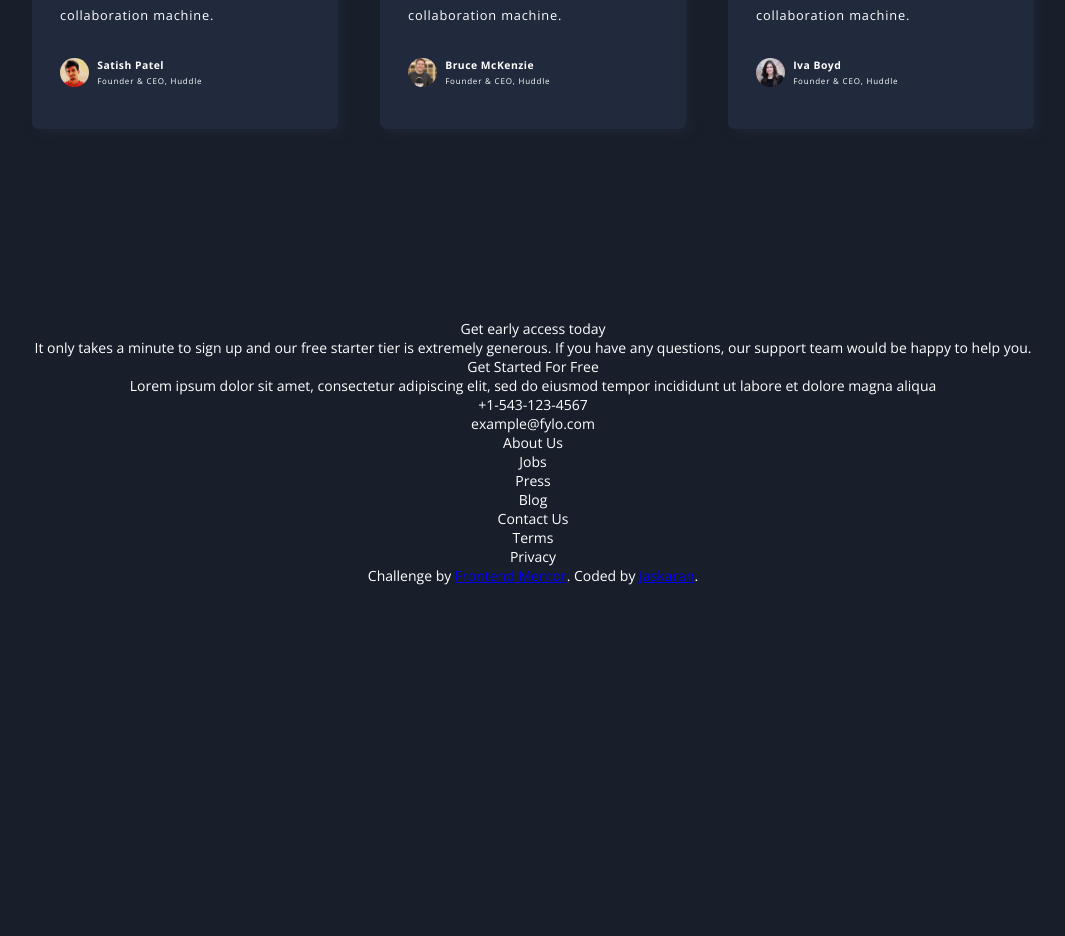
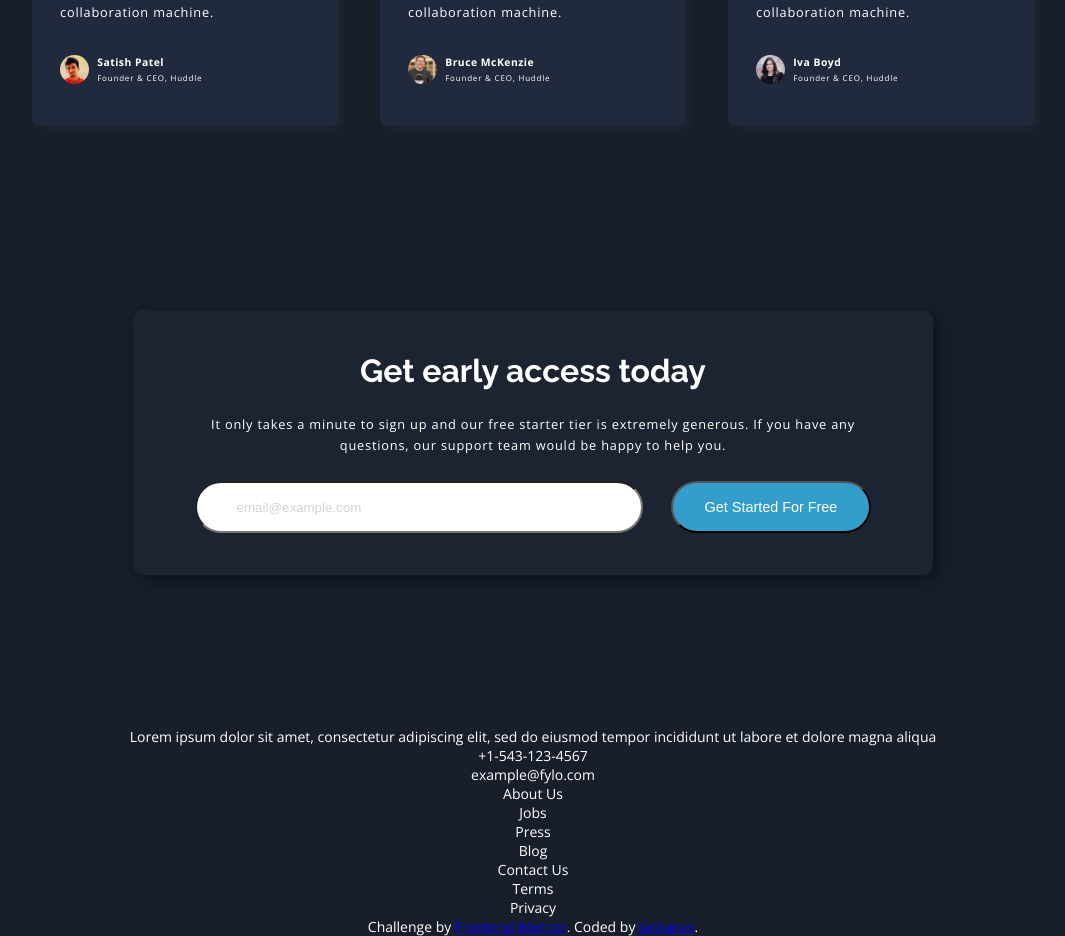
Before and after one commit to jskrnqwerty/frontend-mentor-fylo, a React (Vite) app: page / in a window 1280 px wide. Shown: the part 2640-3576 px from the top of the page, without its empty margins (107-1172 px from the left). Before the commit the page ends 3225 px from the top, so only its background shows below. Built offline with nearby package versions, Linux system fonts and the light colour scheme.

Commit message:
Early access card

```diff
--- a/src/App.tsx
+++ b/src/App.tsx
@@ -3,6 +3,7 @@ import Features from "./components/Features";
 import Intro from "./components/Intro";
 import Explanation from "./components/Explanation";
 import Testimonials from "./components/Testimonials";
+import EarlyAccess from "./components/EarlyAccess";
 
 function App() {
   return (
@@ -22,6 +23,9 @@ function App() {
       <div className="testimonials">
         <Testimonials />
       </div>
+      <div className="early-access">
+        <EarlyAccess />
+      </div>
 
       <p>
         <br />
@@ -31,16 +35,6 @@ function App() {
         <br />
         <br />
         <br />
-        <br />
-        <br />
-        <br />
-        Get early access today
-        <br />
-        It only takes a minute to sign up and our free starter tier is extremely
-        generous. If you have any questions, our support team would be happy to
-        help you.
-        <br />
-        Get Started For Free
         <br />
         Lorem ipsum dolor sit amet, consectetur adipiscing elit, sed do eiusmod
         tempor incididunt ut labore et dolore magna aliqua
--- a/src/components/EarlyAccess.tsx
+++ b/src/components/EarlyAccess.tsx
@@ -1,5 +1,23 @@
 const EarlyAccess = () => {
-  return <></>;
+  return (
+    <>
+      <h2 className="early-access_heading">Get early access today</h2>
+      <p className="early-access_text">
+        It only takes a minute to sign up and our free starter tier is extremely
+        generous. If you have any questions, our support team would be happy to
+        help you.
+      </p>
+      <form className="early-access_form">
+        <input
+          placeholder="email@example.com"
+          className="early-access_form_input"
+        ></input>
+        <button className="early-access_form_button">
+          Get Started For Free
+        </button>
+      </form>
+    </>
+  );
 };
 
 export default EarlyAccess;
--- a/src/scss/styles.css
+++ b/src/scss/styles.css
@@ -24,6 +24,20 @@ h1, h2, h3, h4, h5, h6 {
 p {
   font-family: "Open Sans", sans-serif;
   font-weight: 400;
+}
+
+.early-access_form_button, .intro_get-started {
+  padding: 1rem 6rem;
+  border-radius: 100px;
+  font-size: 1rem;
+  color: hsl(0, 0%, 100%);
+  background-color: hsl(198, 60%, 50%);
+}
+
+.early-access_form_button:hover, .intro_get-started:hover {
+  background-color: hsl(176, 68%, 64%);
+  transition: all 0.3s ease;
+  cursor: pointer;
 }
 
 .header {
@@ -81,19 +95,8 @@ p {
   padding: 0 calc(2vw + 1rem);
 }
 .intro_get-started {
-  padding: 1rem 6rem;
-  border-radius: 100px;
-  font-size: 1.1rem;
-  color: hsl(0, 0%, 100%);
-  background-color: hsl(198, 60%, 50%);
   margin: 2rem 0;
 }
-.intro_get-started:hover {
-  background-color: hsl(176, 68%, 64%);
-  transition: all 0.3s ease;
-  cursor: pointer;
-}
-
 .features {
   margin: auto;
   margin-bottom: calc(2vh + 12em - 3em);
@@ -223,6 +226,7 @@ p {
   gap: 3em;
   text-align: left;
   position: relative;
+  margin-bottom: calc(2vh + 12em);
 }
 .testimonials_quotes-icon {
   position: absolute;
@@ -258,4 +262,47 @@ p {
 .testimonials_card_author_designation {
   font-size: 0.5rem;
   letter-spacing: 0.05rem;
+}
+
+.early-access {
+  background-color: hsl(217, 28%, 15%);
+  max-width: 800px;
+  width: 80vw;
+  margin: auto;
+  padding: 3em 0;
+  border-radius: 10px;
+  box-shadow: 5px 5px 15px 1px hsl(216, 53%, 9%);
+}
+.early-access_heading {
+  font-size: 2rem;
+}
+.early-access_text {
+  padding: 2em 4rem;
+  font-size: 0.8rem;
+  letter-spacing: 0.05rem;
+  line-height: 1.3rem;
+}
+.early-access_form {
+  display: flex;
+  justify-content: center;
+  gap: 2em;
+  padding-right: 0.5em;
+  padding-left: 0.5em;
+}
+.early-access_form_input {
+  max-width: 35em;
+  width: 35vw;
+  padding: 1.2em 3em;
+  border-radius: 50px;
+}
+.early-access_form_input::-moz-placeholder {
+  color: lightgray;
+}
+.early-access_form_input::placeholder {
+  color: lightgray;
+}
+.early-access_form_button {
+  padding-right: 2rem;
+  padding-left: 2rem;
+  font-size: 0.9rem;
 }/*# sourceMappingURL=styles.css.map */
--- a/src/scss/styles.scss
+++ b/src/scss/styles.scss
@@ -27,6 +27,22 @@ p {
   font-family: $body-font;
   font-weight: 400;
 }
+
+%button {
+  padding: 1rem 6rem;
+  border-radius: 100px;
+  font-size: 1rem;
+  color: $text-color;
+  background-color: $blue;
+  // margin: 2rem 0;
+}
+%button-hover {
+  background-color: $cyan;
+  transition: all 0.3s ease;
+  cursor: pointer;
+}
+
+
 
 
 .header {
@@ -90,18 +106,13 @@ p {
     padding: 0 calc(2vw + 1rem);
   }
   &_get-started {
-    // width: 250px;
-    padding: 1rem 6rem;
-    border-radius: 100px;
-    font-size: 1.1rem;
-    color: $text-color;
-    background-color: $blue;
+    @extend %button;
     margin: 2rem 0;
+
   }
   &_get-started:hover {
-    background-color: $cyan;
-    transition: all 0.3s ease;
-    cursor: pointer;
+    @extend %button-hover;
+
   }
 }
 
@@ -272,6 +283,7 @@ p {
   gap: 3em;
   text-align: left;
   position: relative;
+  margin-bottom: $block-bottom-margin;
   &_quotes-icon {
     position: absolute;
     z-index: 1;
@@ -311,3 +323,49 @@ p {
     }
   }
 }
+
+
+.early-access {
+  background-color: $intro-bg;
+  max-width: 800px;
+  width: 80vw;
+  margin: auto;
+  padding: 3em 0;
+  border-radius: 10px;
+  box-shadow: 5px 5px 15px 1px $footer-bg;
+  &_heading {
+    font-size: 2rem;
+  }
+  &_text {
+    padding: 2em 4rem;
+    font-size: $text-size-8;
+    letter-spacing: 0.05rem;
+    line-height: 1.3rem;
+  }
+  &_form {
+    display: flex;
+    justify-content: center;
+    gap: 2em;
+    padding-right: 0.5em;
+    padding-left: 0.5em;
+
+    &_input {
+      max-width: 35em;
+      width: 35vw;
+      padding: 1.2em 3em;
+      border-radius: 50px;
+    }
+    &_input::placeholder {
+      color: lightgray;
+    }
+    &_button {
+      @extend %button;
+      padding-right: 2rem;
+      padding-left: 2rem;
+      font-size: 0.9rem;
+    }
+    &_button:hover {
+      @extend %button-hover;
+    }
+  }
+}
```
Also changed, not shown: 1 other file (tests, documents, lock files or other folders).
